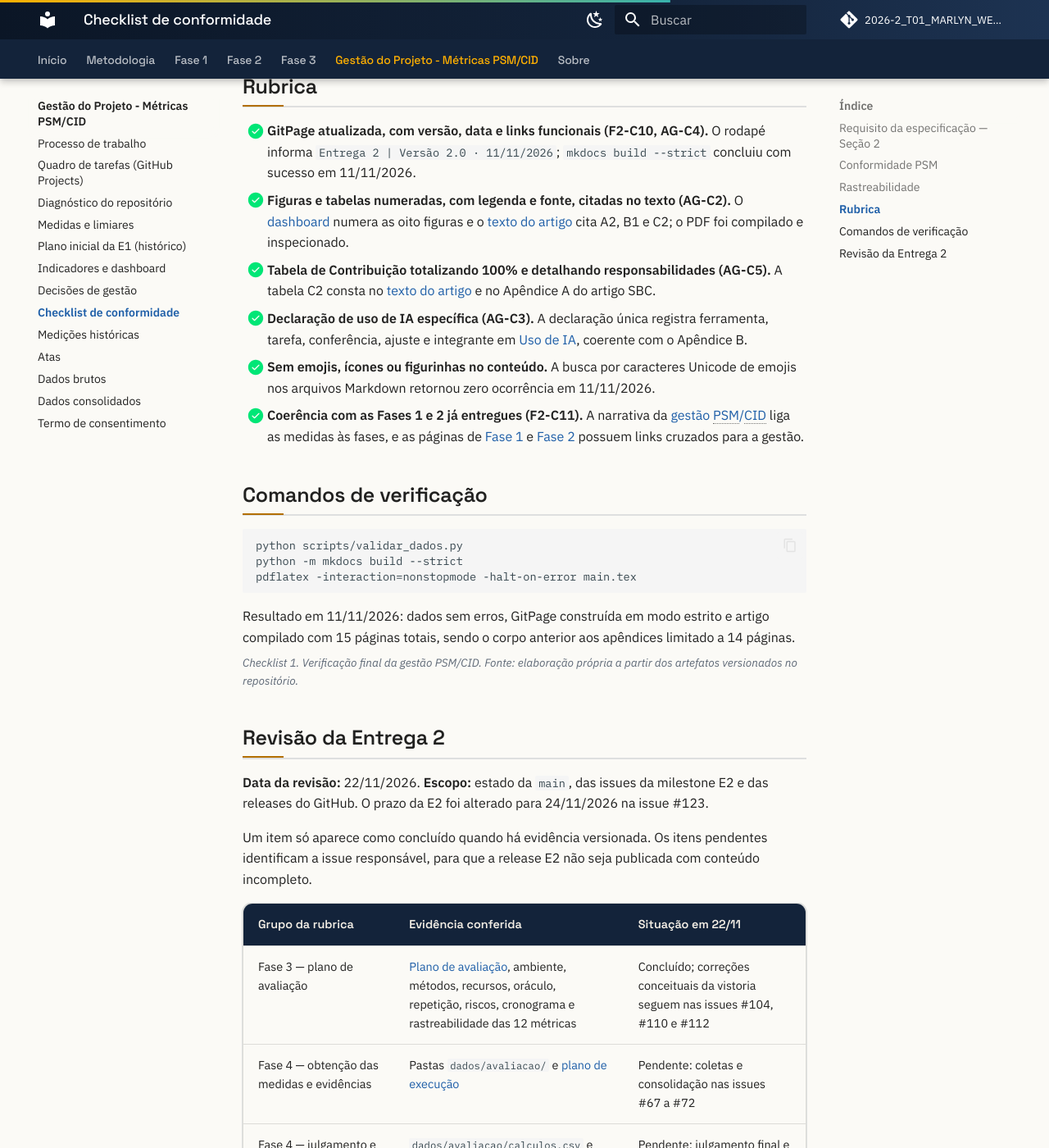
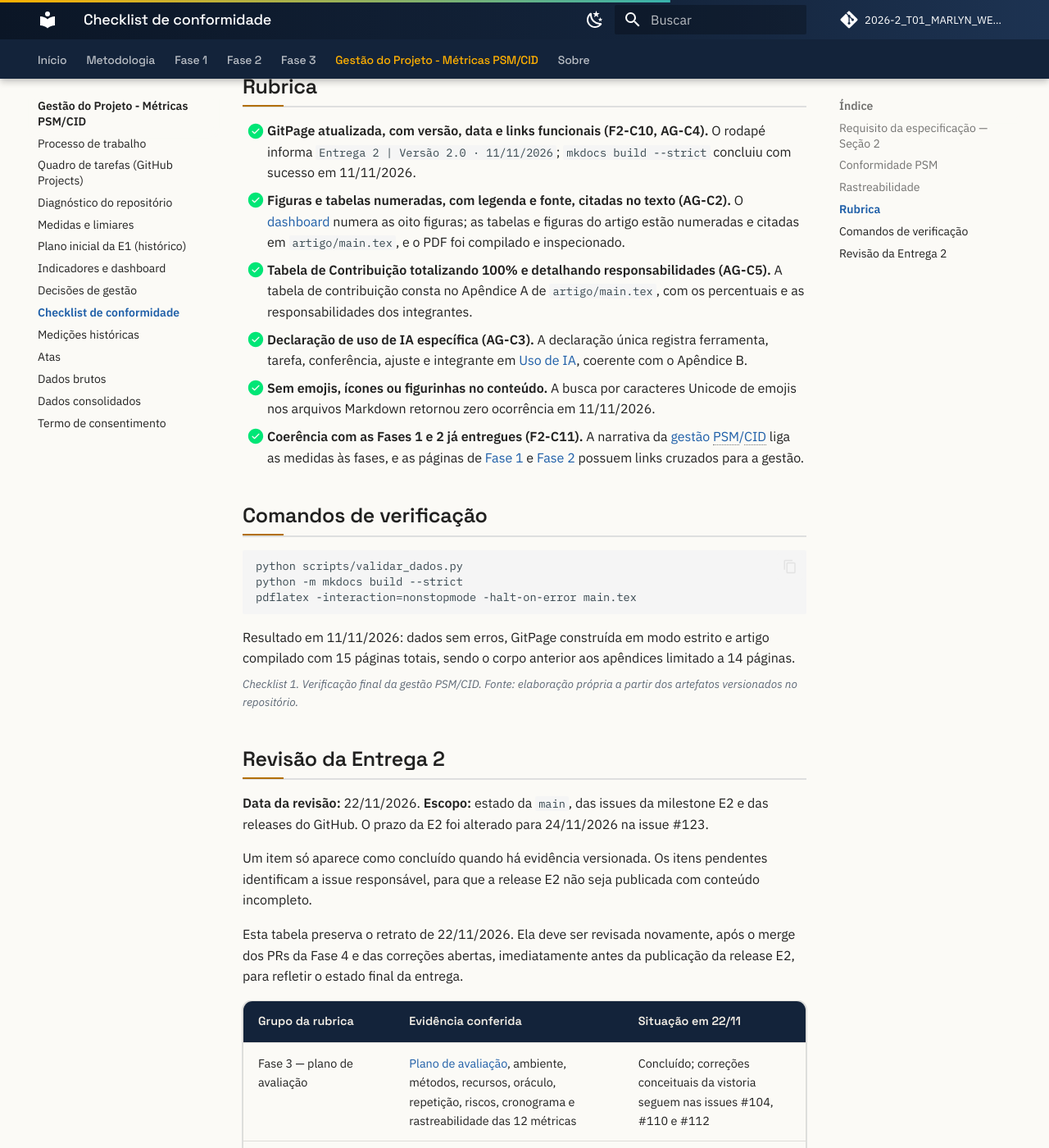
Before and after one commit to FCTE-Qualidade-de-Software-1/2026-2_T01_MARLYN_WESCOFF, an MkDocs documentation site: the page built from docs/metricas/05-checklist-entrega.md, in a window 1280 px wide and 1400 px high, scrolled down 1559 px. Shown: the whole window at 82% size. Built offline with MkDocs 1.6.1 and Material for MkDocs 9.7.7, drawn with Linux system fonts in a browser that asks for light colours; comment, search, counter and statistics services are not loaded; some of the changed text lies outside the part shown.

Commit message:
docs(metricas): ajustar revisão da rubrica E2

```diff
--- a/docs/metricas/05-checklist-entrega.md
+++ b/docs/metricas/05-checklist-entrega.md
@@ -28,8 +28,8 @@ Somente itens comprovados por arquivo versionado ou por uma verificação reexec
 ## Rubrica
 
 - [x] **GitPage atualizada, com versão, data e links funcionais (F2-C10, AG-C4).** O rodapé informa `Entrega 2 | Versão 2.0 · 11/11/2026`; `mkdocs build --strict` concluiu com sucesso em 11/11/2026.
-- [x] **Figuras e tabelas numeradas, com legenda e fonte, citadas no texto (AG-C2).** O [dashboard](dashboard.md) numera as oito figuras e o [texto do artigo](04-texto-artigo.md) cita A2, B1 e C2; o PDF foi compilado e inspecionado.
-- [x] **Tabela de Contribuição totalizando 100% e detalhando responsabilidades (AG-C5).** A tabela C2 consta no [texto do artigo](04-texto-artigo.md) e no Apêndice A do artigo SBC.
+- [x] **Figuras e tabelas numeradas, com legenda e fonte, citadas no texto (AG-C2).** O [dashboard](dashboard.md) numera as oito figuras; as tabelas e figuras do artigo estão numeradas e citadas em `artigo/main.tex`, e o PDF foi compilado e inspecionado.
+- [x] **Tabela de Contribuição totalizando 100% e detalhando responsabilidades (AG-C5).** A tabela de contribuição consta no Apêndice A de `artigo/main.tex`, com os percentuais e as responsabilidades dos integrantes.
 - [x] **Declaração de uso de IA específica (AG-C3).** A declaração única registra ferramenta, tarefa, conferência, ajuste e integrante em [Uso de IA](../sobre/uso-de-ia.md), coerente com o Apêndice B.
 - [x] **Sem emojis, ícones ou figurinhas no conteúdo.** A busca por caracteres Unicode de emojis nos arquivos Markdown retornou zero ocorrência em 11/11/2026.
 - [x] **Coerência com as Fases 1 e 2 já entregues (F2-C11).** A narrativa da [gestão PSM/CID](../gestao/index.md) liga as medidas às fases, e as páginas de [Fase 1](../fase-1/index.md) e [Fase 2](../fase-2/index.md) possuem links cruzados para a gestão.
@@ -52,13 +52,15 @@ Resultado em 11/11/2026: dados sem erros, GitPage construída em modo estrito e
 
 Um item só aparece como concluído quando há evidência versionada. Os itens pendentes identificam a issue responsável, para que a release E2 não seja publicada com conteúdo incompleto.
 
+Esta tabela preserva o retrato de 22/11/2026. Ela deve ser revisada novamente, após o merge dos PRs da Fase 4 e das correções abertas, imediatamente antes da publicação da release E2, para refletir o estado final da entrega.
+
 | Grupo da rubrica | Evidência conferida | Situação em 22/11 |
 |---|---|---|
 | Fase 3 — plano de avaliação | [Plano de avaliação](../fase-3/plano-de-avaliacao.md), ambiente, métodos, recursos, oráculo, repetição, riscos, cronograma e rastreabilidade das 12 métricas | Concluído; correções conceituais da vistoria seguem nas issues #104, #110 e #112 |
 | Fase 4 — obtenção das medidas e evidências | Pastas `dados/avaliacao/` e [plano de execução](../fase-4/plano-de-execucao.md) | Pendente: coletas e consolidação nas issues #67 a #72 |
 | Fase 4 — julgamento e relações entre características | `dados/avaliacao/calculos.csv` e regras congeladas da Fase 2 | Pendente: julgamento final e relações na issue #73 |
 | Fase 4 — ação de melhoria e página de resultados | Evidência da ação D4 e página final da Fase 4 | Pendente: issues #74 e #75 |
-| Avaliação geral — artigo completo e contribuição | `artigo/main.tex`, PDF E2 e Apêndice A | Pendente: issues #76, #77 e correções #102 a #120 |
+| Avaliação geral — artigo completo e contribuição | `artigo/main.tex`, PDF E2 e Apêndice A | Pendente: issues #76, #77 e correções #102 a #123 |
 | Avaliação geral — declaração de IA | [Declaração de uso de IA](../sobre/uso-de-ia.md) e Apêndice B de `artigo/main.tex` | Concluído neste PR; requer revisão por outro integrante |
 | Avaliação geral — GitPage e rastreabilidade | Site navegável, links, datas, critérios e versão da entrega | Parcial; revisão dos critérios na issue #107 e novo prazo na issue #123 |
 | Avaliação geral — release E2 | Tag E2 e PDF final anexado à release | Pendente; publicar somente após o merge das dependências acima |
```
